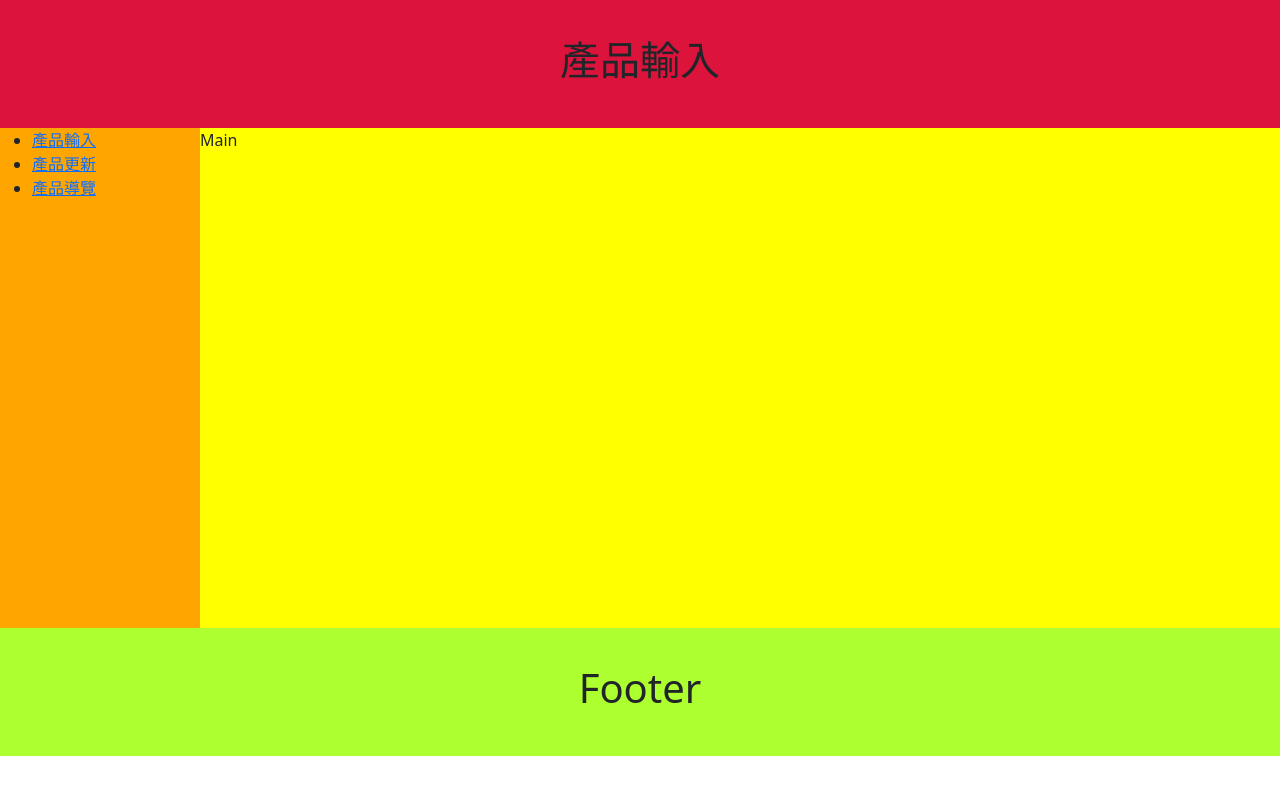
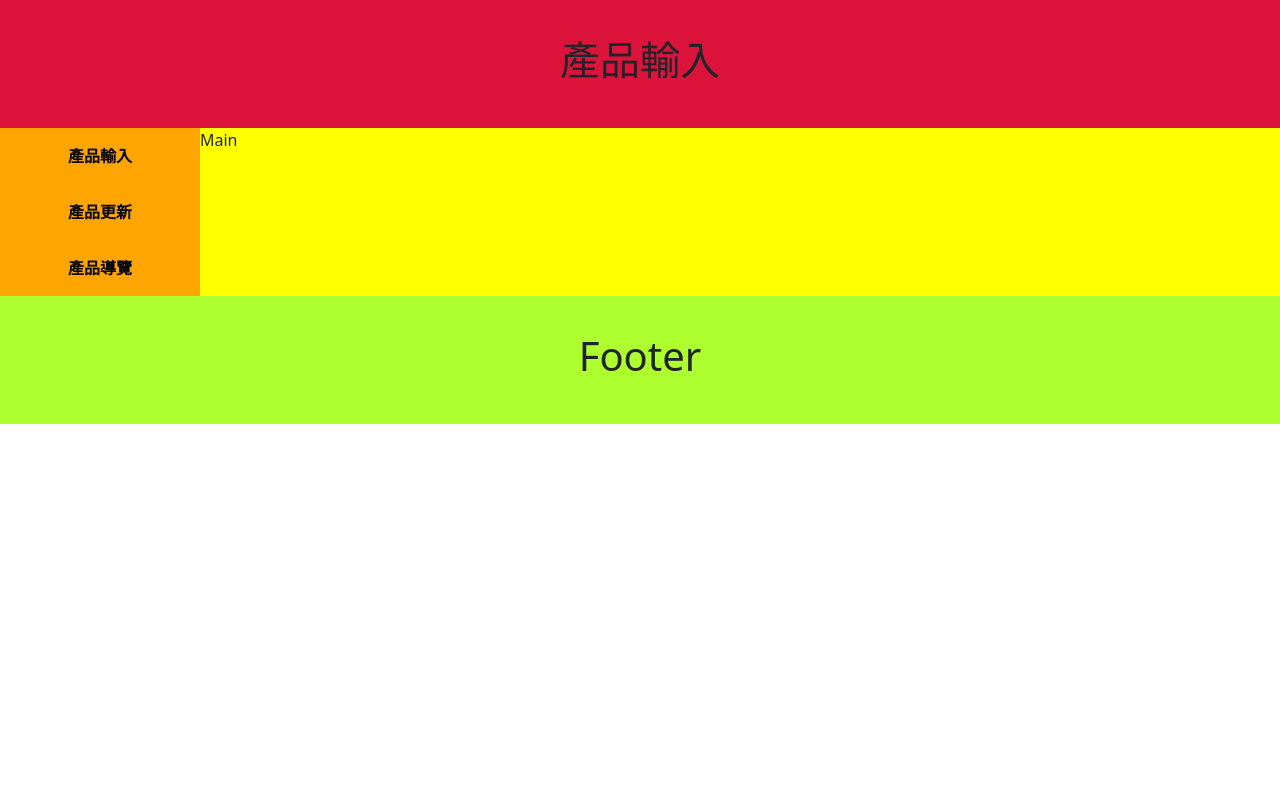
Before and after one commit to vamp16431745/javascript_lesson, a plain HTML site: page project/public/index.html in a window 1280 px wide. Drawn offline with Linux system fonts and the light colour scheme.

Commit message:
調整nav導覽列的各項css ul a

```diff
--- a/project/public/css/index.css
+++ b/project/public/css/index.css
@@ -1,16 +1,17 @@
-#container{
-    display:grid;
-    grid-template-columns: 200px 1fr;   /*fr把剩餘空間依比例分配*/
-    grid-template-rows: 8em 500px 8em;
+#container {
+    display: grid;
+    grid-template-columns: 200px 1fr;
+    /*fr把剩餘空間依比例分配*/
+    grid-template-rows: 8em auto 8em;
     grid-template-areas:
-    "header header"
-    "nav main"
-    "footer footer"
+        "header header"
+        "nav main"
+        "footer footer"
     ;
 }
 
 
-.header{
+.header {
     background-color: crimson;
     grid-row-start: 1;
     grid-row-end: 2;
@@ -22,37 +23,65 @@
 
 
     display: flex;
-    flex-direction: row; /*水平(由左至右開始)*/
-    flex-wrap: nowrap; /*不換行*/
-    justify-content: center;  /*左右置中*/
-    align-items: center;    /*上下置中*/
+    flex-direction: row;
+    /*水平(由左至右開始)*/
+    flex-wrap: nowrap;
+    /*不換行*/
+    justify-content: center;
+    /*左右置中*/
+    align-items: center;
+    /*上下置中*/
 
 }
 
-.nav{
+.nav {
     background-color: orange;
-    grid-row:2/3;
+    grid-row: 2/3;
     grid-column: 1/span 1;
 
 
 }
 
-.main{
+.nav ul {
+    list-style-type: none;
+    margin: 0;
+    padding: 0;
+
+}
+
+.nav a {
+    display: block;
+    padding: 1em;
+    text-decoration: none;
+    text-align: center;
+
+    color: black;
+    font-weight: bold;
+
+}
+
+
+.main {
     background-color: yellow;
     grid-row: 2/3;
     grid-column: 2/3;
 }
 
-.footer{
+.footer {
     background-color: greenyellow;
     grid-row: 3/4;
-    grid-column: 1/span 2; /*從第1條線開始 / 橫跨2格*/
+    grid-column: 1/span 2;
+    /*從第1條線開始 / 橫跨2格*/
     grid-area: footer;
 
     display: flex;
-    flex-direction: row; /*水平(由左至右開始)*/
-    flex-wrap: nowrap; /*不換行*/
-    justify-content: center;  /*左右置中*/
-    align-items: center;    /*上下置中*/
+    flex-direction: row;
+    /*水平(由左至右開始)*/
+    flex-wrap: nowrap;
+    /*不換行*/
+    justify-content: center;
+    /*左右置中*/
+    align-items: center;
+    /*上下置中*/
 
 }
```
